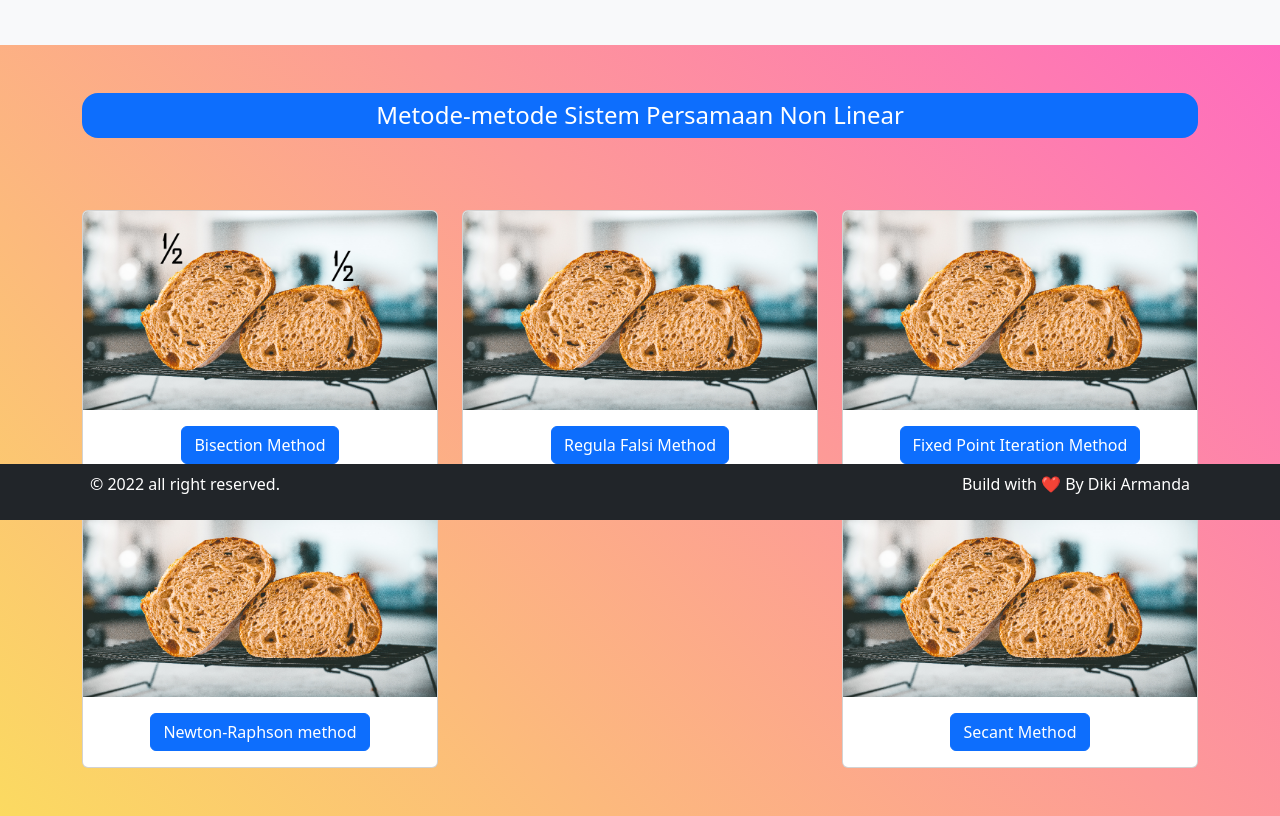
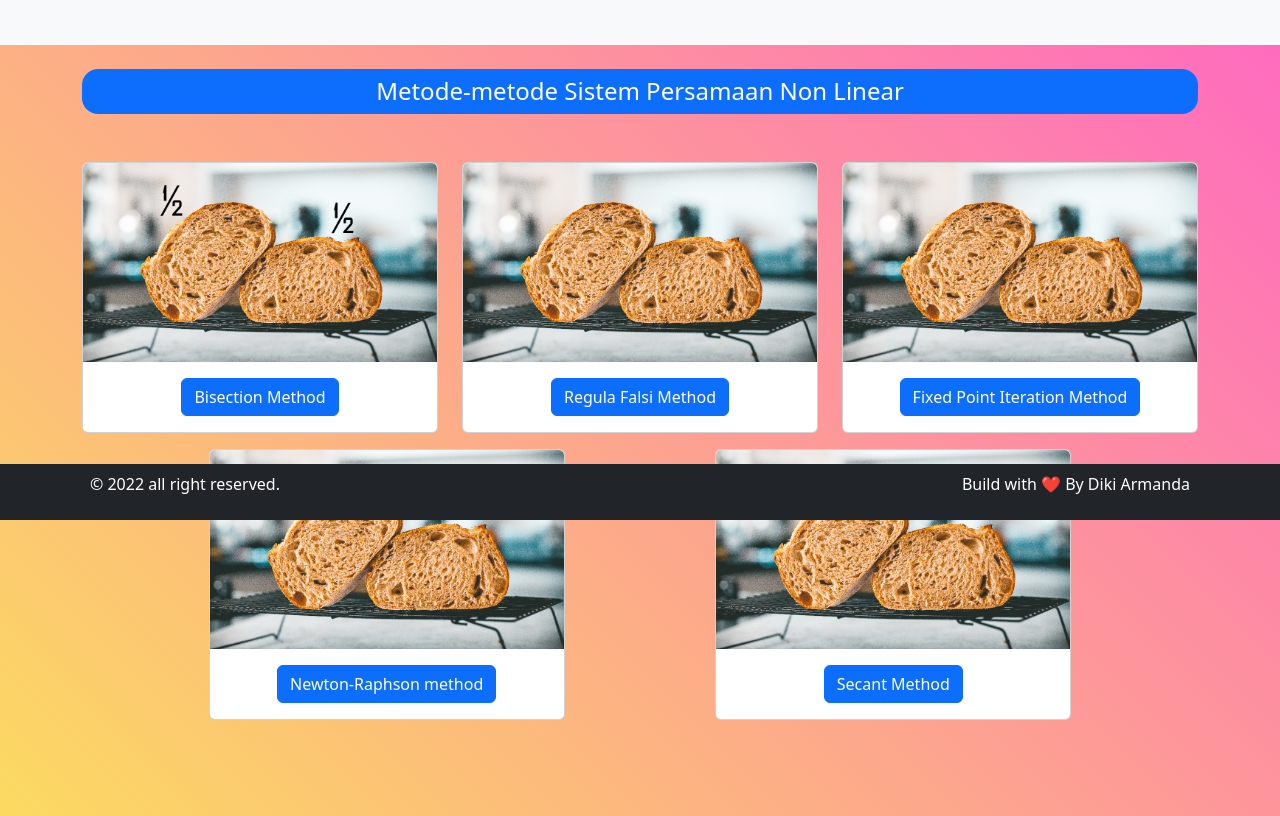
Before and after one commit to dikiarmanda/uas-metode-numerik, a plain HTML site: page index.html in a window 1280 px wide. Shown: the part 280-1096 px from the top of the page. Drawn offline with Linux system fonts and the light colour scheme.

Commit message:
mengatur ketinggian menu

```diff
--- a/index.html
+++ b/index.html
@@ -69,8 +69,8 @@
         </header>
         <div class="container">
             <div class="row justify-content-between text-center">
-                <div class="fs-3 text-center py-5">
-                    <h4 class="text-bg-primary rounded-4 py-2 px-4">Metode-metode Sistem Persamaan Non Linear</h4>
+                <div class="fs-3 text-center py-4">
+                    <h4 class="text-bg-primary rounded-4 py-2 px-2">Metode-metode Sistem Persamaan Non Linear</h4>
                 </div>
                 <div class="col-sm-4 pt-3">
                     <div class="card">
@@ -97,7 +97,7 @@
                     </div>
                 </div>
             </div>
-            <div class="row justify-content-between text-center mb-5">
+            <div class="row justify-content-evenly text-center mb-5">
                 <div class="col-sm-4 pt-3">
                     <div class="card">
                         <img class="card-img-top" src="assets/img/4.jpg" />
@@ -106,7 +106,7 @@
                         </div>
                     </div>
                 </div>
-                <div class="col-sm-4 pt-3">
+                <div class="col-sm-4 pt-3 mb-5">
                     <div class="card">
                         <img class="card-img-top" src="assets/img/5.jpg" />
                         <div class="card-body">
```
